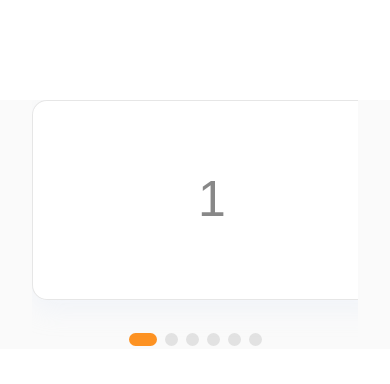
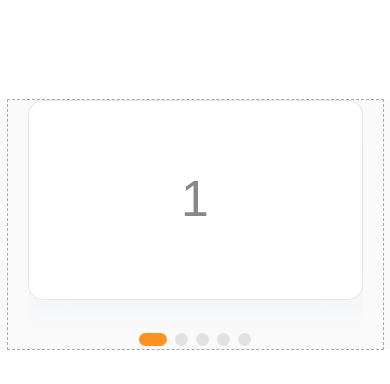
Before and after one commit to number-nine/test-sroller, a plain HTML site: page index.html in a window 390 px wide. Drawn offline with nearby package versions, Linux system fonts and the light colour scheme.

Commit message:
media and slidesPerView

```diff
--- a/js/swiper.js
+++ b/js/swiper.js
@@ -1,12 +1,23 @@
-const swiper = new Swiper('.swiper', {
+const swiper = new Swiper(".swiper", {
+  spaceBetween: 16,
+  slidesPerView: 1,
 
-    spaceBetween: 28,
-    slidesPerView: 'auto',
+  breakpoints: {
+
+    // when window width is >= px
+    768: {
+      spaceBetween: 16,
+      slidesPerView: 2,
+    },
+    1200: {
+      spaceBetween: 28,
+      slidesPerView: 3,
+    },
+  },
 
   // If we need pagination
   pagination: {
-    el: '.swiper-pagination',
+    el: ".swiper-pagination",
   },
 
-
 });
--- a/sass/_page.scss
+++ b/sass/_page.scss
@@ -1,6 +1,6 @@
 .page {
   padding: 100px 0;
-//   margin: 0;
+
 
   &__section {
     background-color: #fafafa;
@@ -11,6 +11,27 @@
     margin-right: auto;
     padding-left: 32px;
     padding-right: 32px;
-    // border: 1px solid red;
+
+    outline: 1px dashed darkgray;
   }
 }
+
+@media screen and (max-width: 1199px ){
+  .page {
+
+    &__container {
+      max-width: 768px;
+    }
+  }
+}
+
+@media screen and (max-width: 767px ){
+  .page {
+
+    &__container {
+      max-width: 375px;
+      padding-left: 20px;
+      padding-right: 20px;
+    }
+  }
+}
--- a/sass/_scroller.scss
+++ b/sass/_scroller.scss
@@ -24,3 +24,19 @@
 
     }
 }
+
+@media screen and (max-width: 1199px ){
+    .scroller {
+        &__element {
+            width: 334px;
+        }
+    }
+}
+
+@media screen and (max-width: 767px ){
+    .scroller {
+        &__element {
+            width: 335px;
+        }
+    }
+}
```
Also changed, not shown: css/main.css, 1 other file.
